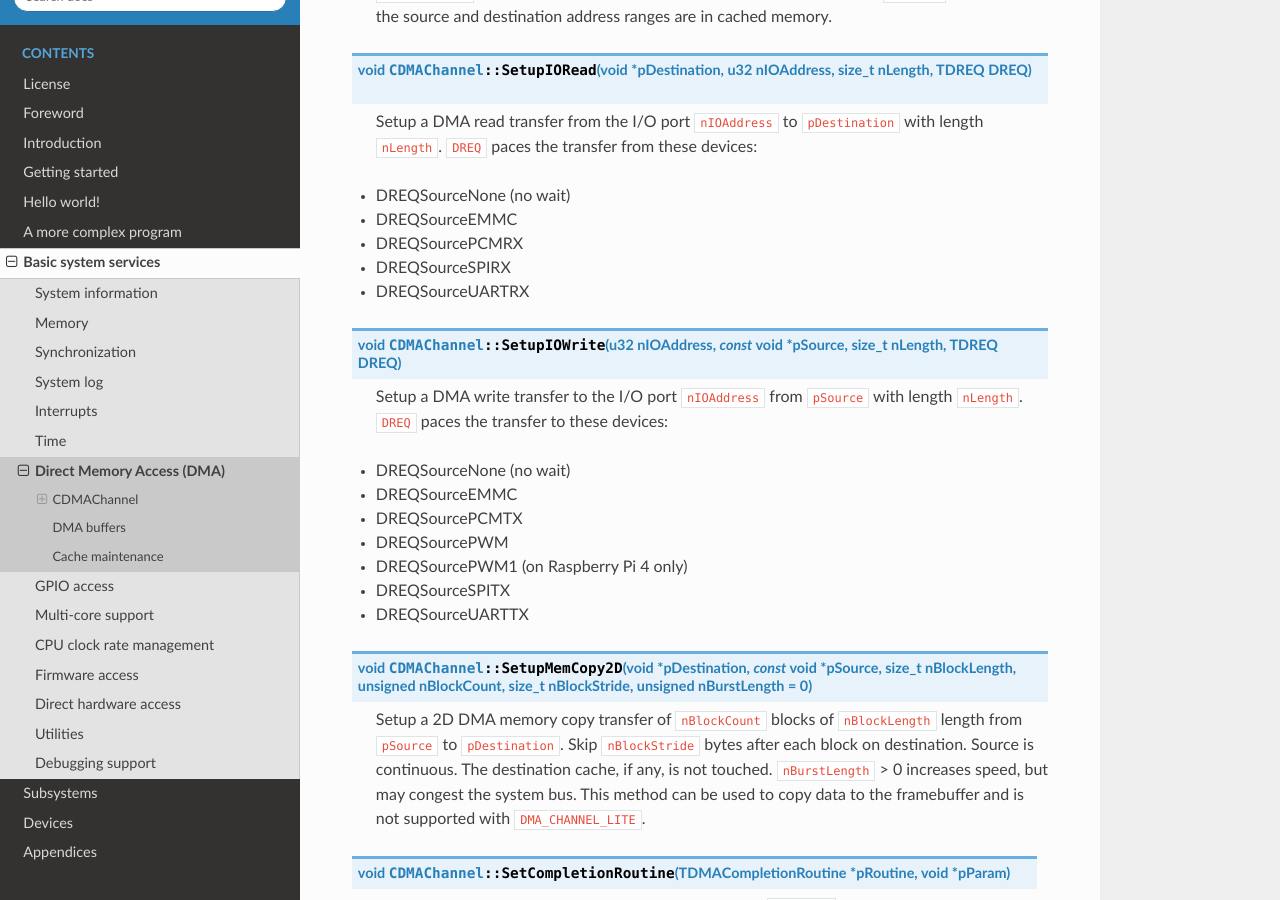
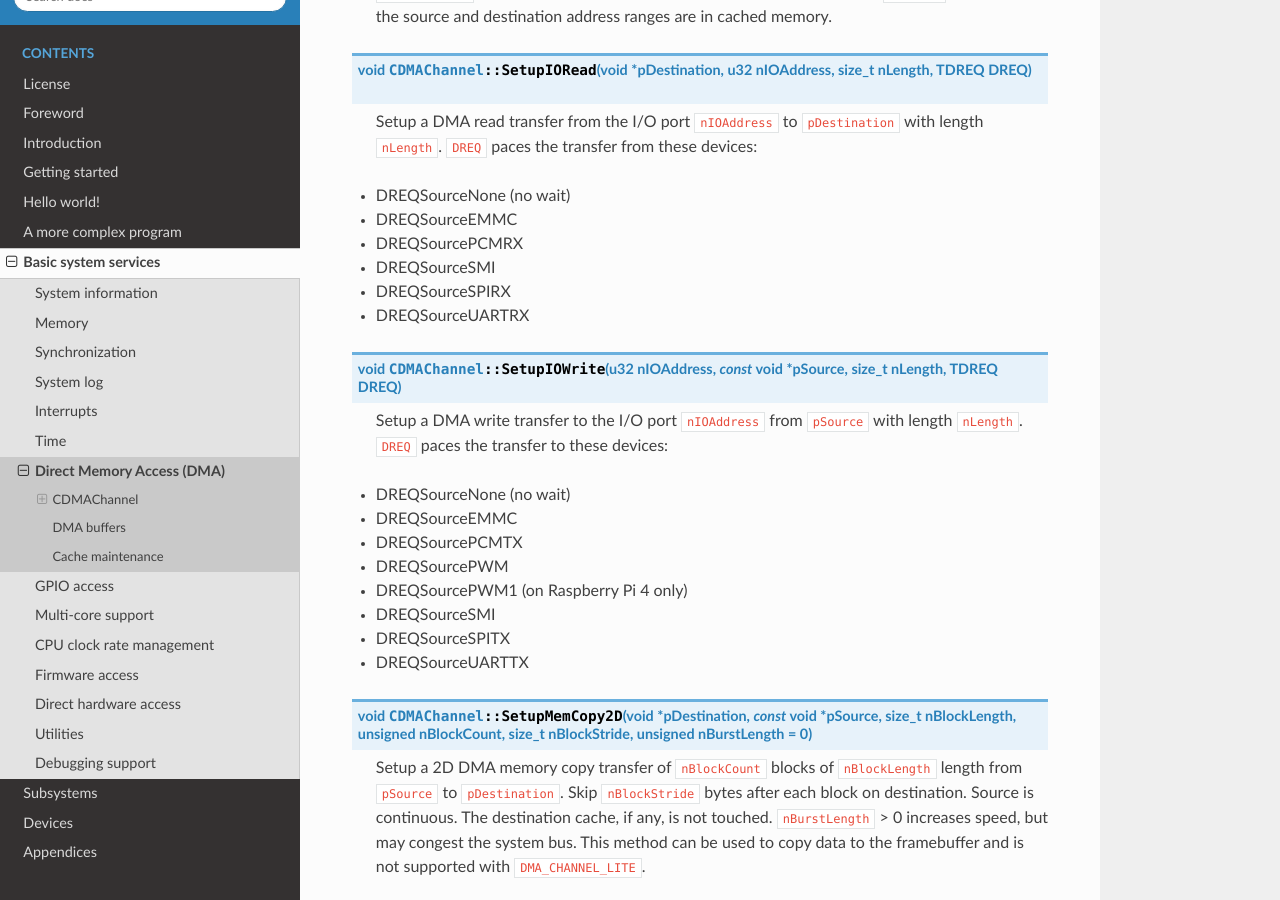
Before and after one commit to rsta2/circle-docs, a Sphinx documentation site: the page built from docs/basic-system-services/direct-memory-access.rst, in a window 1280 px wide and 900 px high, scrolled down 703 px. Built offline with Sphinx 7.4.7 and the Read the Docs theme 2.0.0, drawn with Linux system fonts in a browser that asks for light colours.

Commit message:
basic-system-services/direct-memory-access: Add DREQSourceSMI

```diff
--- a/docs/basic-system-services/direct-memory-access.rst
+++ b/docs/basic-system-services/direct-memory-access.rst
@@ -27,6 +27,7 @@ CDMAChannel
 * DREQSourceNone (no wait)
 * DREQSourceEMMC
 * DREQSourcePCMRX
+* DREQSourceSMI
 * DREQSourceSPIRX
 * DREQSourceUARTRX
 
@@ -39,6 +40,7 @@ CDMAChannel
 * DREQSourcePCMTX
 * DREQSourcePWM
 * DREQSourcePWM1 (on Raspberry Pi 4 only)
+* DREQSourceSMI
 * DREQSourceSPITX
 * DREQSourceUARTTX
 
```
